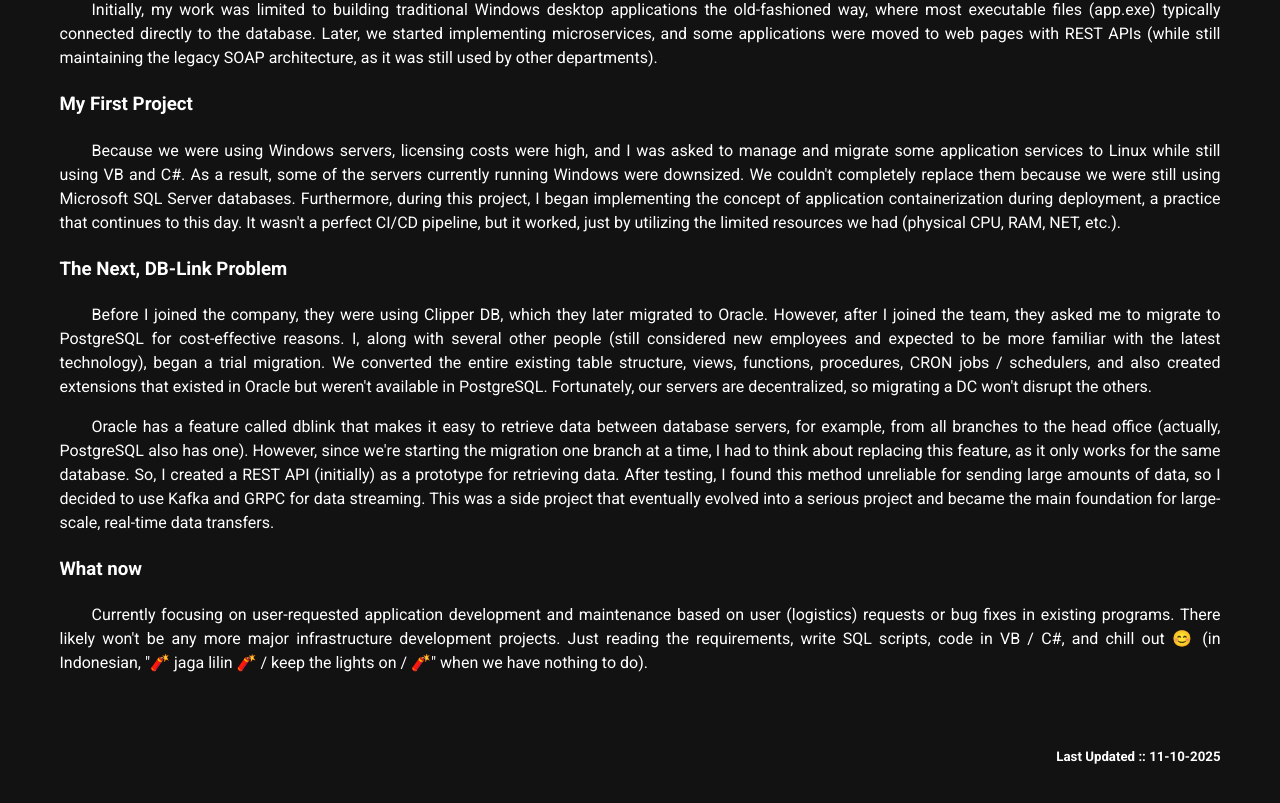
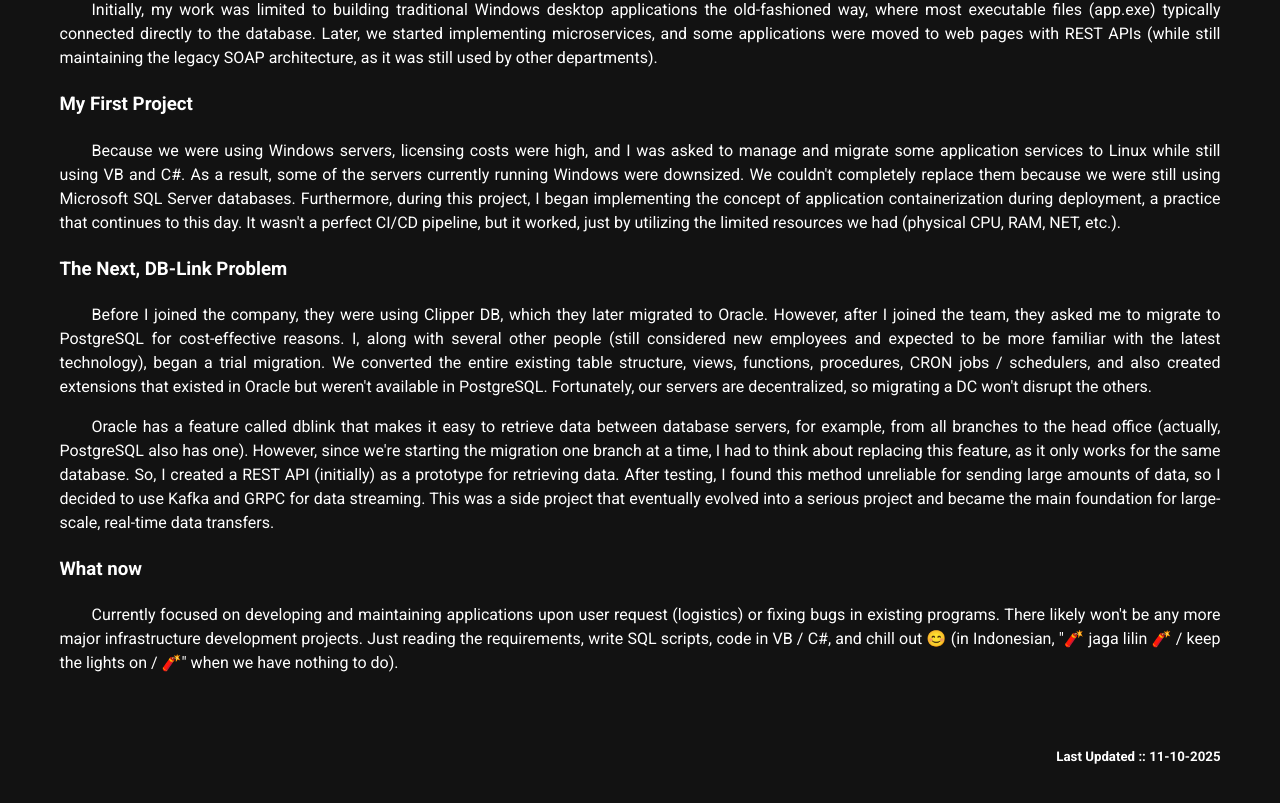
Before and after one commit to bifeldy/bifeldy.github.io, a Vue app: page / in a window 1280 px wide. Shown: the part 3275-4078 px from the top of the page. Built offline with nearby package versions, Linux system fonts and the light colour scheme.

Commit message:
✔ Fix Typo ~

```diff
--- a/src/components/Home.vue
+++ b/src/components/Home.vue
@@ -323,7 +323,7 @@
         </p>
         <h3 class="my-5">What now</h3>
         <p style="text-indent: 2em;">
-          Currently focusing on user-requested application development and maintenance based on user (logistics) requests or bug fixes in existing programs.
+          Currently focused on developing and maintaining applications upon user request (logistics) or fixing bugs in existing programs.
           There likely won't be any more major infrastructure development projects.
           Just reading the requirements, write SQL scripts, code in VB / C#, and chill out 😊 (in Indonesian, "🧨 jaga lilin 🧨 / keep the lights on / 🧨" when we have nothing to do).
         </p>
```
